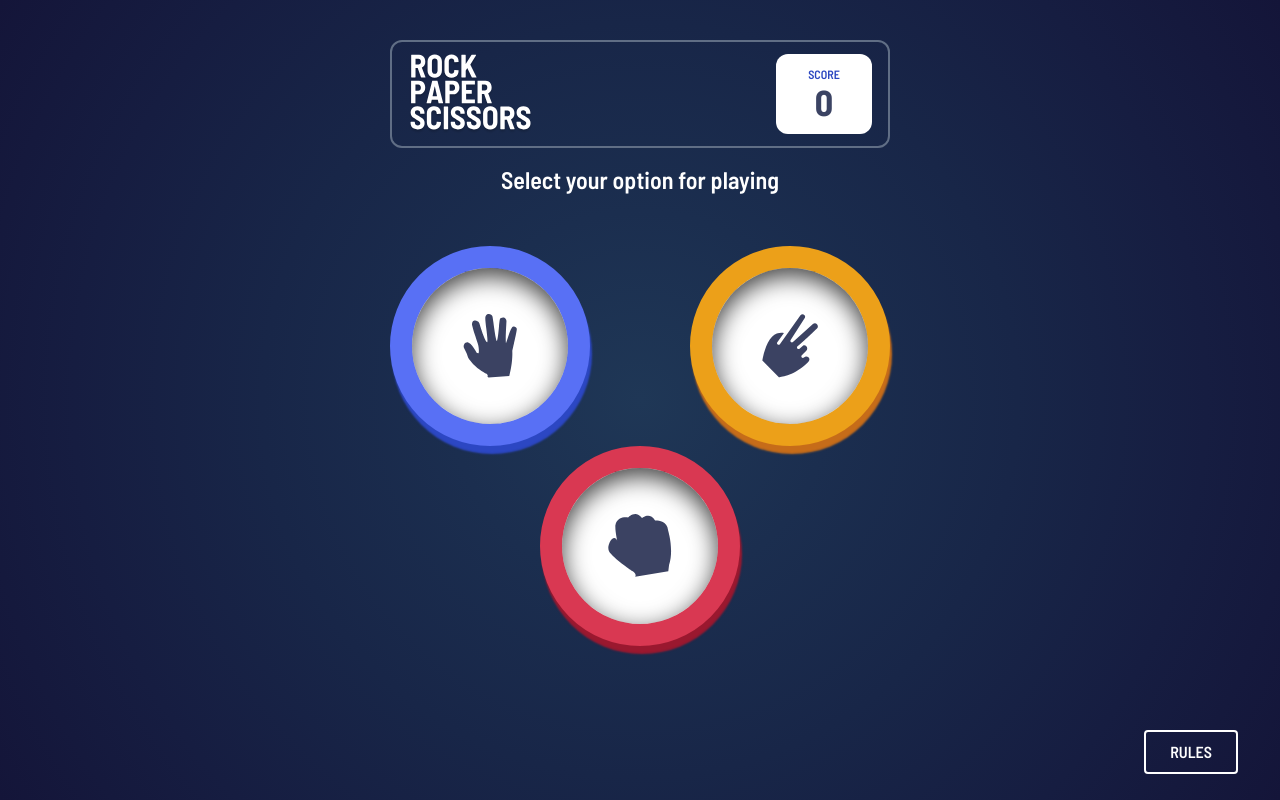
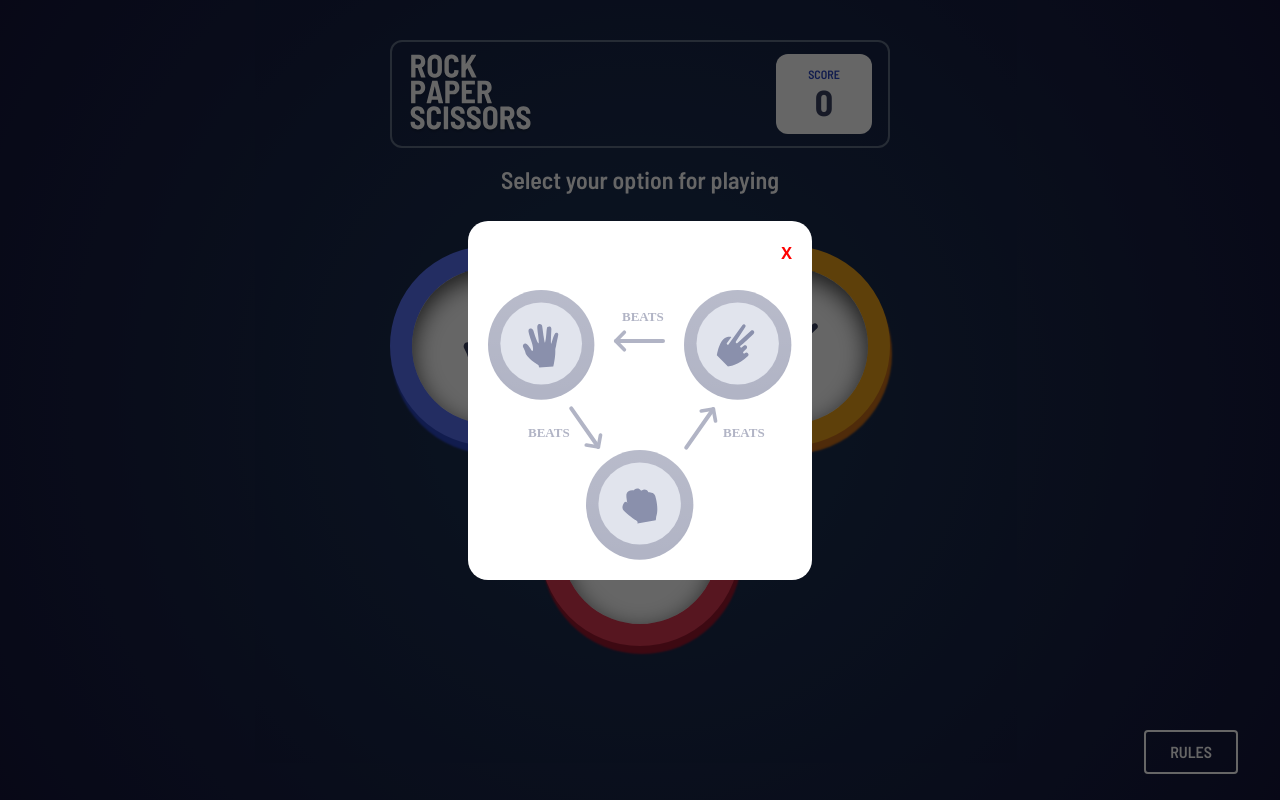
Before and after one commit to Darynka-Tapia/rps-game, a Vue app: page / in a window 1280 px wide. Both pictures are taken after a click on the button "RULES". Built offline with nearby package versions, Linux system fonts and the light colour scheme.

Commit message:
add modal

```diff
--- a/src/components/rock-paper-scissors.vue
+++ b/src/components/rock-paper-scissors.vue
@@ -14,6 +14,12 @@ const itemForGame = ref('');
 function ItemSelected(option){
   itemForGame.value = option;
   componentChange('c_result');
+}
+
+const isOpenRules = ref(false);
+function openRules(){
+  console.log('here');
+  isOpenRules.value = true;
 }
 </script>
 
@@ -38,11 +44,21 @@ function ItemSelected(option){
         :item-for-game="itemForGame"
       />
     <div class="rules">
-      <button> rules </button>
+      <button @click="openRules"> rules </button>
     </div>
     </main>
   </div>
 
+  <Teleport to="body">
+    <Transition>
+      <div v-if="isOpenRules" class="modal-container">
+        <div class="modal">
+          <button @click="isOpenRules = false" class="btn-close">X</button>
+          <img src="@/assets/images/image-rules.svg" alt="">
+        </div>
+      </div>
+    </Transition>
+  </Teleport>
 </template>
 
 <style lang="scss" scoped>
@@ -80,5 +96,33 @@ function ItemSelected(option){
   }
 }
 
+.modal-container{
+  position: fixed;
+  z-index: 999;
+  top: 0%;
+  left: 0%;
+  width: 100%;
+  height: 100%;
+  background:rgba(0, 0, 0, 0.6);
+  padding: 20px;
+  display: flex;
+  justify-content: center;
+  align-items: center;
+}
+.modal {
+  background: white;
+  padding: 20px;
+  border-radius: 20px;
+  display: flex;
+  flex-direction: column;
+  & .btn-close{
+    align-self: flex-end;
+    color: red;
+    font-weight: 800;
+    margin-bottom: 25px;
+
+  }
+}
+
 
 </style>
```
